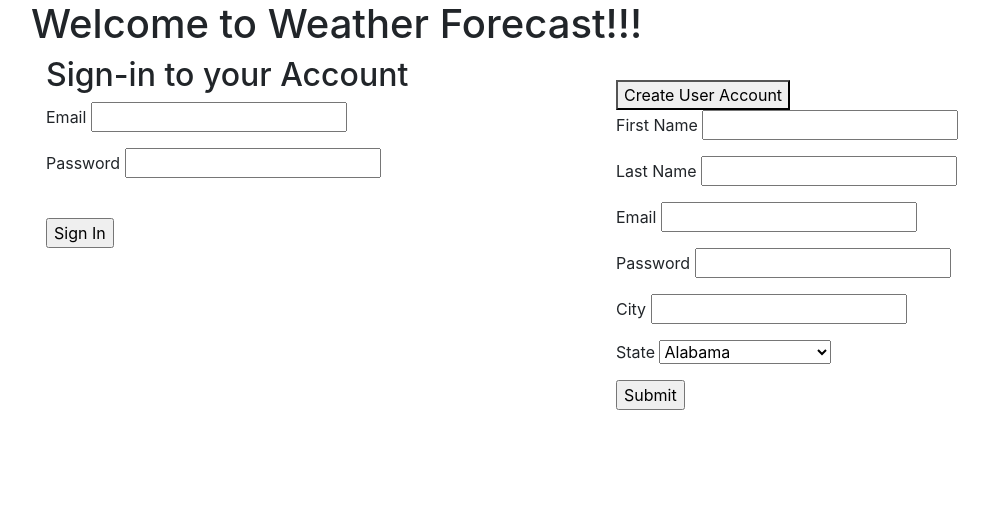
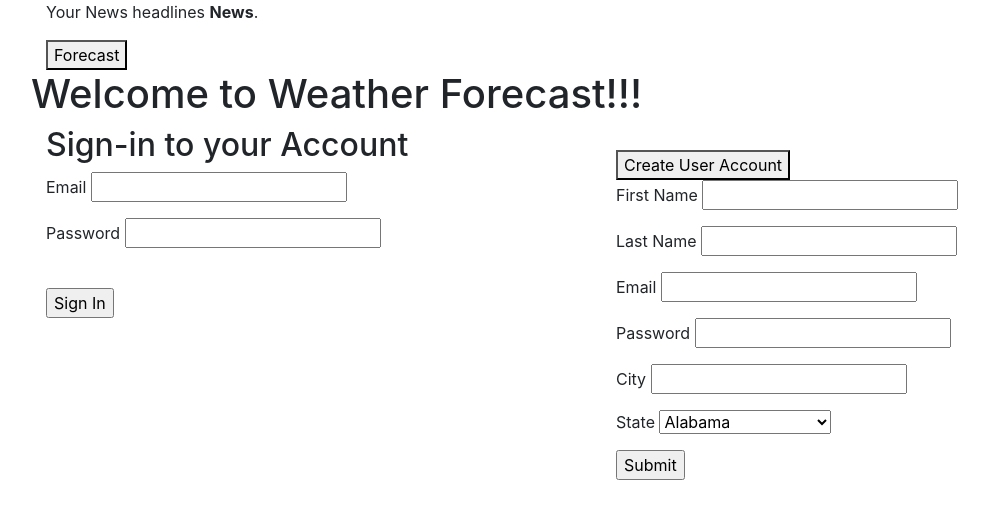
Before and after one commit to RutaTeclai/project-weather-forecast, a Flask app: page / in a window 1280 px wide. Shown: the top 519 px of the page, without its empty margins (39-1028 px from the left). Run offline with Flask 2, Linux system fonts and the light colour scheme; some libraries are stand-ins or nearby versions.

Commit message:
display hourly forcast--line-chart, news headlines for forecast office

```diff
--- a/forecast_data.py
+++ b/forecast_data.py
@@ -1,6 +1,6 @@
 """ """
 
-from flask import (Flask, render_template, request,
+from flask import (Flask, render_template, request, jsonify,
                     flash, session, redirect)
 from datetime import datetime
 from model import db, User, Visit, Forecast_office, Forecast, connect_to_db
@@ -179,14 +179,24 @@
 
     date_str = iso_to_date(periods[0]['startTime'])
 
+    data = []
 
     for period in periods:
 
         if (iso_to_date(period['startTime'])).date() == date_str.date():
 
+            # time = (iso_to_date(period['startTime'])).time().strftime("%-I %p")
+            time = period['startTime']
+            temp = period['temperature']
+            data.append({'time':f'{time}', 'temp':temp })
+
             print(period['temperature'])
 
             print((iso_to_date(period['startTime'])).time().strftime("%-I %p"))
+
+    hourly_forecast = {'forecasts':data}
+
+    return hourly_forecast
 
 
 
--- a/server.py
+++ b/server.py
@@ -1,6 +1,6 @@
 """Server for weather forecasts app."""
 
-from flask import (Flask, render_template, request,
+from flask import (Flask, render_template, request,jsonify,
                     flash, session, redirect)
 from model import connect_to_db
 import crud
@@ -8,11 +8,20 @@
 from jinja2 import StrictUndefined
 
 import json
+
 import requests
+
 
 app = Flask(__name__)
 app.secret_key = "dev"
 app.jinja_env.undefined = StrictUndefined
+
+newspaper = {'articles':[
+                            {"link": "https://www.surveymonkey.com/r/frostfreeze","title": "We need your opinions!  Please take our Frost / Freeze product public survey open until 12/17/20"},
+                            {"link": "https://www.weather.gov/media/top/newsletter/Fall 2020 Topeka Tiller.pdf","title": "Fall 2020 NWS Topeka Newsletter"},
+                            {"link": "https://www.google.com", 'title': "Search Engine"}
+                        ]
+   }
 
 
 
@@ -22,6 +31,8 @@
     state_code_dict= get_state_code()
 
     return render_template('homepage.html', state_code = state_code_dict)
+    # return render_template('ajax.html')
+
 
 
 @app.route('/create_user', methods=['POST'])
@@ -73,13 +84,15 @@
         grid = forecast_data.get_gridpoints(points)
         forecast_url = grid['forecast']
         forecast_id = grid['grid_id']
+        # forecast_id = grid
         office_name = forecast_data.get_office_name(forecast_id)
         forecast_dict = forecast_data.show_forecast(forecast_url)
 
         return render_template('forecastpage.html', forecast = forecast_dict,
                                 state_code = state_code_dict, city=city, state=state,
                                 office_name = office_name,
-                                forecast_id = forecast_id)
+                                forecast_id = forecast_id,
+                                grid = grid['forecast_hourly'])
 
     else:
         flash("Enter correct email and password or create a new user account")
@@ -131,6 +144,16 @@
     return render_template('forecastpage.html', forecast = forecast_dict, state_code = state_code_dict, city=city, state=state)
 
 
+@app.route('/hourly-forecast/<grid>')
+def get_hourly_forecast():
+
+    forecast_link = grid['forecast_hourly']
+    print(f' the forecast link --- {forecast_link}')
+    return forecast_link
+
+
+
+
 # @app.route('/offices')
 # def show_offices():
 
@@ -144,8 +167,16 @@
 #         print(offices)
 #     return "offices"
 
+# @app.route("/ajax-view")
+# def get_ele():
 
+#     return "working"
 
+# @app.route('/news', methods=['POST'])
+# def show_news():
+
+#     office_id = request.form.get('office-id')
+#     res = request.get(f'https://api.weather.gov/offices/{ office_id}/headlines')
 
 
 def get_state_code():
@@ -156,6 +187,20 @@
     return state_code_dict
 
 
+@app.route('/news')
+def get_news():
+
+    office_id = request.args.get('id')
+    print(office_id)
+
+    return jsonify(newspaper)
+
+@app.route('/hourly-forecast')
+def show_hourly_forecast():
+
+    tbl = forecast_data.hourly_forecast()
+
+    return jsonify(tbl)
 
 
 
--- a/static/forecast.js
+++ /dev/null
@@ -1,9 +0,0 @@
-"use strict";
-
-
-function hourlyForecast(){
-
-    // alert('hello');
-    // alert($('#forecast-office').text());
-    alert($('#office-id').val());
-}
--- a/static/user.js
+++ /dev/null
@@ -1,9 +0,0 @@
-
-"use strict";
-
-const button = $('#user_form');
-
-button.on('click', () => {
-    $('#create_user').show();
-
-});
--- a/templates/base.html
+++ b/templates/base.html
@@ -52,8 +52,8 @@
     crossorigin="anonymous"></script>
 
         {% block after_body %}{% endblock %}
-        <script src="/static/user.js"></script>
-        <script src="/static/forecast.js"></script>
+        <script src="/static/js/user.js"></script>
+        <script src="/static/js/forecast.js"></script>
 
     </body>
 </html>
--- a/templates/homepage.html
+++ b/templates/homepage.html
@@ -5,6 +5,22 @@
 
 {% block body %}
     <div class="container">
+        <div class="News">
+            <p>
+              Your News headlines <b>News</b>.
+
+              <div id="article-title"></div>
+            </p>
+
+          </div>
+
+
+          <input type="hidden" id="office" value="Mpx">
+
+          <button id="office-id"> Forecast</button>
+
+          <script src="/static/js/news.js"></script>
+
         <div class="row"><h1>Welcome to Weather Forecast!!!</h1></div>
         <div class="row">
             <div class="col">
@@ -62,6 +78,7 @@
         </div>
 
 
+
     </div>
 
 
```
Also changed, not shown: templates/forecastpage.html (+34 -2 lines).
